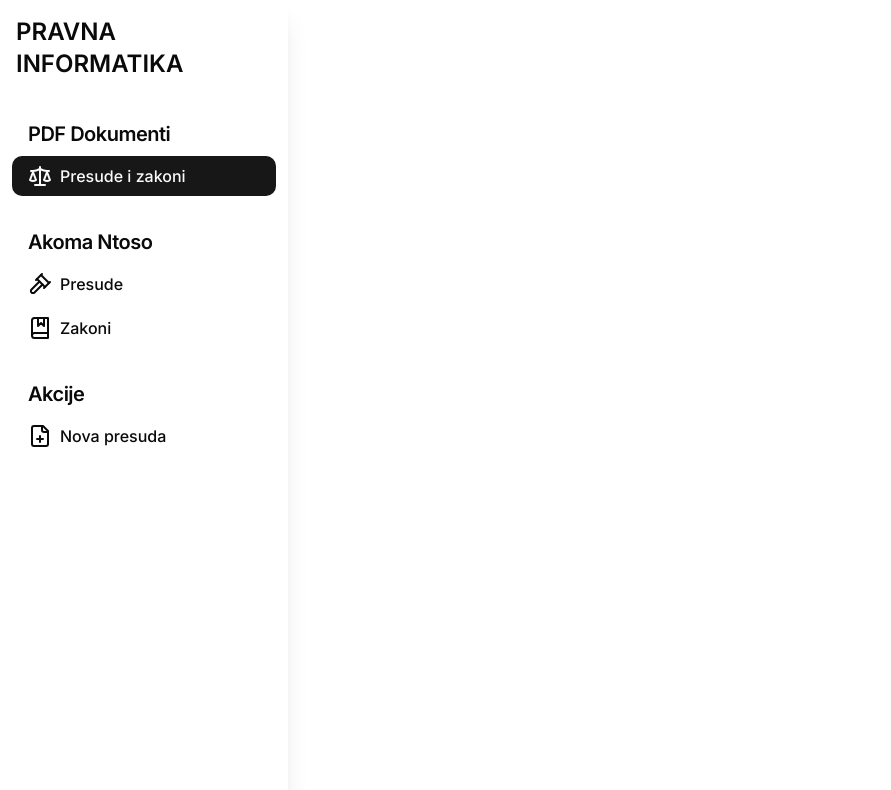
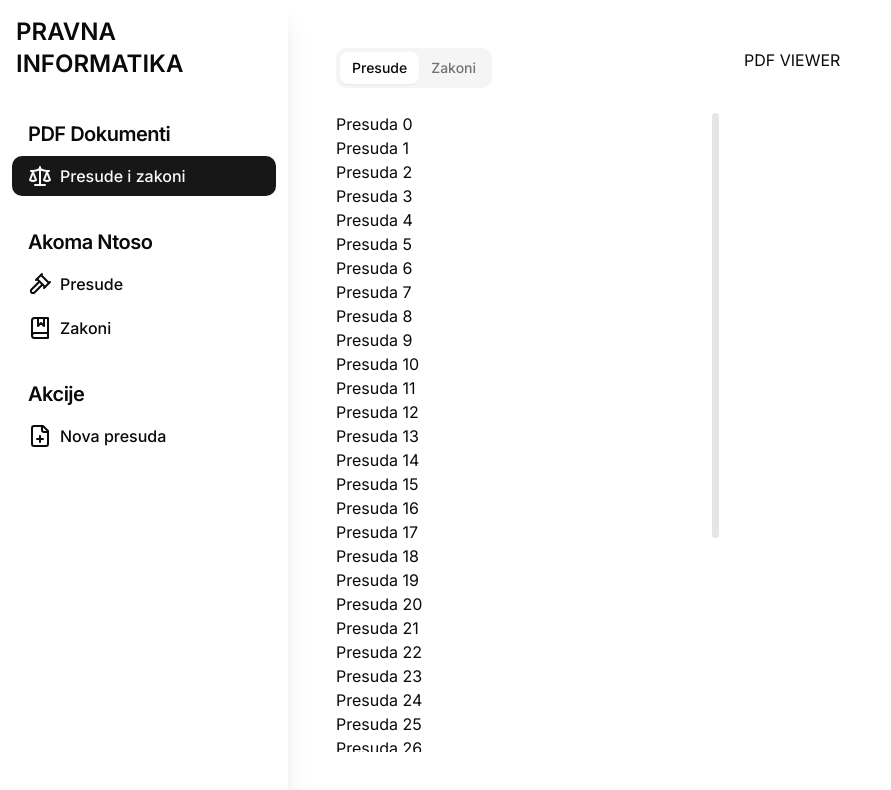
Before and after one commit to anaandjelic/pravna-informatika-projekat, a Next.js app in the folder frontend/: page /presude_i_zakoni in a window 1280 px wide. Shown: the top 790 px of the page, without its empty margins (0-891 px from the left). Built offline with nearby package versions, Linux system fonts and the light colour scheme.

Commit message:
Add presude i zakoni pdf view

```diff
--- a/frontend/app/presude_i_zakoni/page.tsx
+++ b/frontend/app/presude_i_zakoni/page.tsx
@@ -1,3 +1,32 @@
+import { ScrollArea } from "@/components/ui/scroll-area";
+import { Tabs, TabsContent, TabsList, TabsTrigger } from "@/components/ui/tabs";
+
 export default function PresudeIZakoni() {
-  return;
+  return (
+    <div className="flex h-full flex-row overflow-hidden space-x-6">
+      <Tabs defaultValue="presude" className="flex flex-col w-96 h-full">
+        <div className="hack pb-4">
+          <TabsList>
+            <TabsTrigger value="presude">Presude</TabsTrigger>
+            <TabsTrigger value="zakoni">Zakoni</TabsTrigger>
+          </TabsList>
+        </div>
+        <TabsContent value="presude" className="flex-grow overflow-auto">
+          <ScrollArea className="h-full" type="always">
+            {Array.from({ length: 40 }, (_, i) => (
+              <div key={i}>Presuda {i}</div>
+            ))}
+          </ScrollArea>
+        </TabsContent>
+        <TabsContent value="zakoni" className="flex-grow overflow-auto">
+          <ScrollArea className="h-full" type="always">
+            {Array.from({ length: 40 }, (_, i) => (
+              <div key={i}>Zakon {i}</div>
+            ))}
+          </ScrollArea>
+        </TabsContent>
+      </Tabs>
+      <ScrollArea className="w-auto h-full">PDF VIEWER</ScrollArea>
+    </div>
+  );
 }
```
